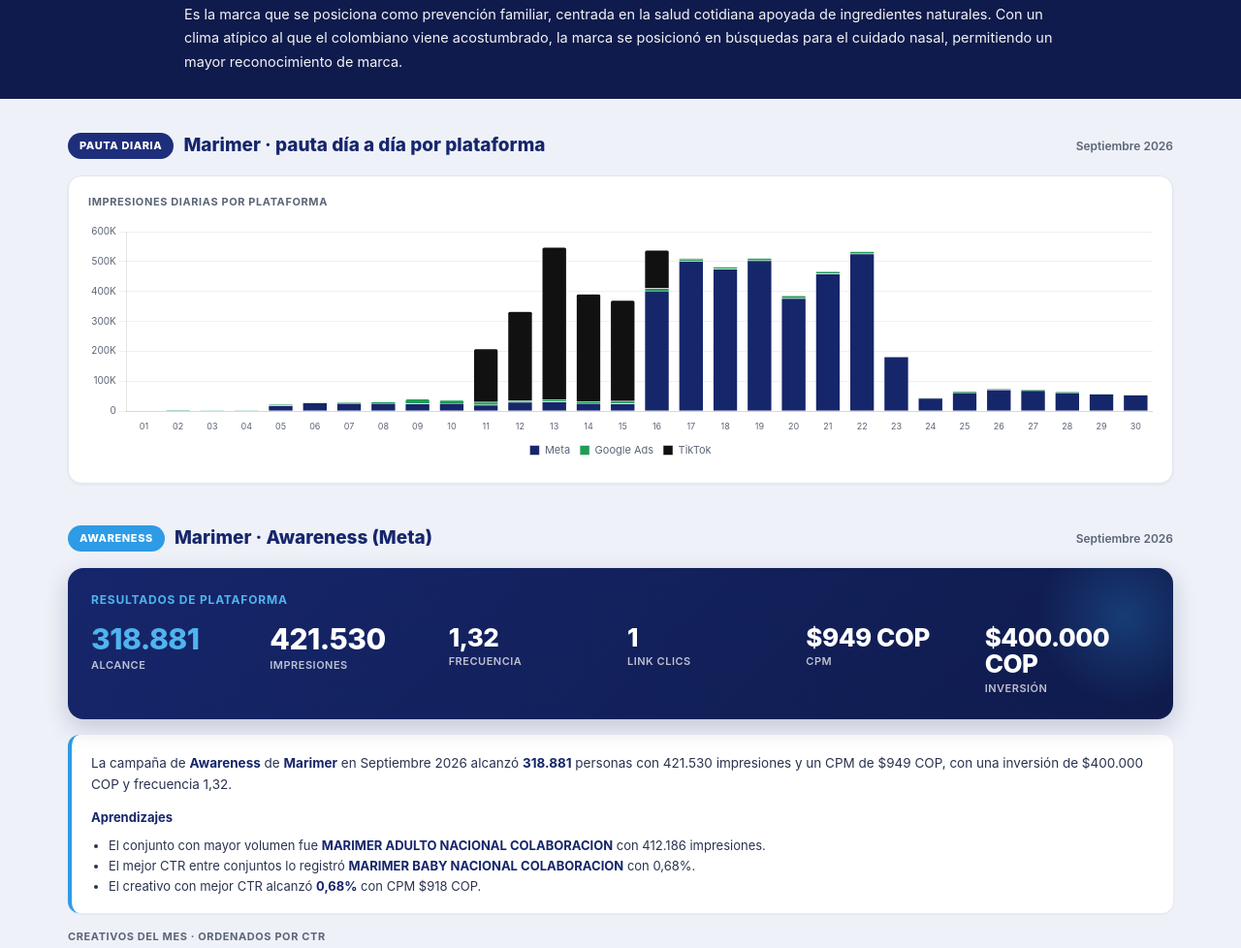
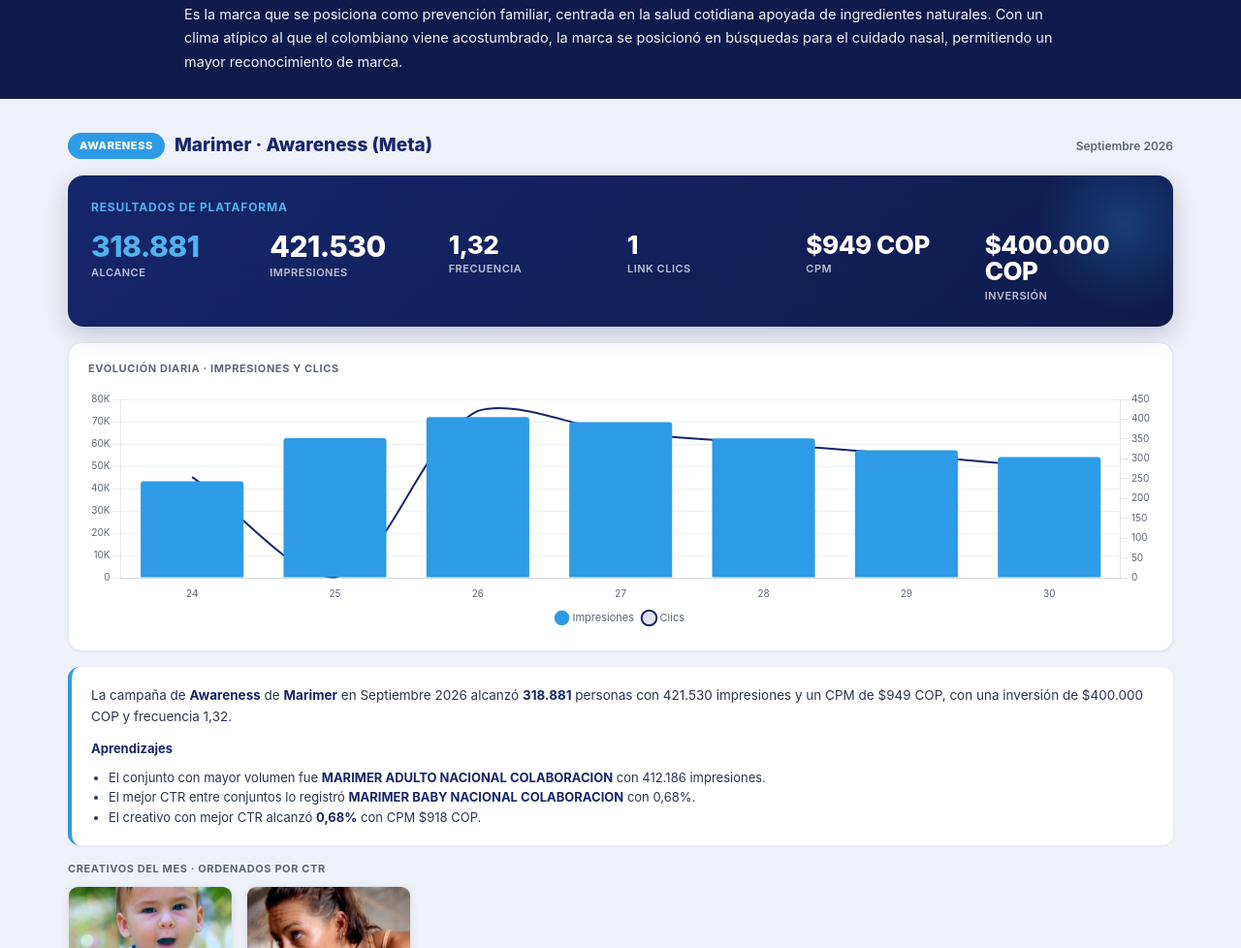
Before and after one commit to dafariro-prog/axonpharma-reporte-pauta, a website: page index.html in a window 1280 px wide. Shown: the part 1658-2636 px from the top of the page at 97% size. Drawn offline with nearby package versions, Linux system fonts and the light colour scheme.

Commit message:
Revert "feat: gráfica de pauta diaria consolidada por plataforma (Meta/Google/TikTok apiladas) por marca; reemplaza las diarias por objetivo"
This reverts commit a6b6466bf5cfdb6c0fb2e28c0c2fe8d6f2e24bc4.

```diff
--- a/index.html
+++ b/index.html
@@ -244,12 +244,6 @@ function render(ym){
     html+=`<div class="brand-hero"><img src="${b.banner}" alt="${b.name}"></div>`;
     html+=`<div class="brand-intro"><div class="in">${b.intro}</div></div>`;
     html+=`<div class="wrap">`;
-    const bdid='bd_'+b.key.replace(/[^A-Za-z]/g,'');
-    const bdRows=rowsM.filter(r=>productOf(r.campaign)===b.key);
-    if(bdRows.length){
-      html+=`<div class="plat"><div class="plat-head"><span class="plat-tag" style="background:var(--navy-3)">Pauta diaria</span><h3>${b.name} · pauta día a día por plataforma</h3><span class="mo-lbl">${mesName(ym)}</span></div><div class="yt-card"><h5>Impresiones diarias por plataforma</h5><div class="ch-wrap"><canvas id="${bdid}"></canvas></div></div></div>`;
-      pending.push({type:'bdaily', id:bdid, rows:bdRows});
-    }
     b.platforms.forEach(P=>{
       if(P==='YouTube'){ const y=YT[ym]&&YT[ym][b.key]; if(y){ html+=youtubeBlock(y,b,ym); if(y.generoEdad) pending.push({type:'ytge',key:b.key.replace(/[^A-Za-z]/g,''),data:y.generoEdad}); } return; }
       if(P==='Spotify'){ const s=SPOT[ym]&&SPOT[ym][b.key]; if(s){ html+=spotifyBlock(s,b,ym); pending.push({type:'spotify',s,key:b.key.replace(/[^A-Za-z]/g,'')}); } return; }
@@ -263,6 +257,9 @@ function render(ym){
         const a=agg(rws);
         const rr=realReach(rws,ym); if(rr){ a.reach=rr; a.freq=a.impressions/rr; }
         html+=resultsCard(P,a);
+        const cid='ch_'+b.key.replace(/[^A-Za-z]/g,'')+'_'+P;
+        html+=`<div class="yt-card" style="margin-top:16px"><h5>Evolución diaria · impresiones y clics</h5><div class="ch-wrap"><canvas id="${cid}"></canvas></div></div>`;
+        pending.push({type:'daily', id:cid, rows:rws});
         html+=`<div class="analisis">${analisis(P,b,ym,a,rws)}</div>`;
         const cr=(CRE[ym]&&CRE[ym][b.key]&&CRE[ym][b.key][P])||[];
         if(cr.length){
@@ -309,17 +306,6 @@ function drawCharts(pending, rowsM, ym){
         scales:{x:{grid:{display:false},ticks:{font:{size:10}}},
           y:{beginAtZero:true,grid:{color:'#EBF0F7'},ticks:{callback:kfmt,font:{size:10}}},
           y1:{beginAtZero:true,position:'right',grid:{drawOnChartArea:false},ticks:{callback:kfmt,font:{size:10}}}}}}));
-    } else if(p.type==='bdaily'){
-      const el=byId(p.id); if(!el)return;
-      const days=[...new Set(p.rows.map(r=>r.date))].sort();
-      const SRC=[['Meta','#16266B'],['Google Ads','#1f9d55'],['TikTok','#111111']];
-      const dsets=SRC.filter(([s])=>p.rows.some(r=>r.source===s)).map(([s,col])=>({label:s,data:days.map(d=>p.rows.filter(r=>r.date===d&&r.source===s).reduce((a,r)=>a+(r.impressions||0),0)),backgroundColor:col,stack:'x',borderRadius:2,borderColor:'#ffffff',borderWidth:0.5}));
-      CHARTS.push(new Chart(el,{type:'bar',data:{labels:days.map(d=>d.slice(8)),datasets:dsets},
-        options:{responsive:true,maintainAspectRatio:false,interaction:{mode:'index',intersect:false},
-          plugins:{legend:{position:'bottom',labels:{usePointStyle:true,pointStyle:'rect',padding:10,boxWidth:10,boxHeight:10,font:{size:11}}},
-            tooltip:{callbacks:{label:c=>c.dataset.label+': '+fmt(c.parsed.y)+' impr',footer:it=>'Total: '+fmt(it.reduce((a,i)=>a+i.parsed.y,0))+' impr'}}},
-          scales:{x:{stacked:true,grid:{display:false},ticks:{font:{size:9}}},
-            y:{stacked:true,beginAtZero:true,grid:{color:'#EBF0F7'},ticks:{callback:kfmt,font:{size:10}}}}}}));
     } else if(p.type==='ytge'){
       const el=byId('yt_ge_'+p.key); if(!el)return;
       const d=p.data, groups=['Hombre','Mujer','Desconocido'];
```
